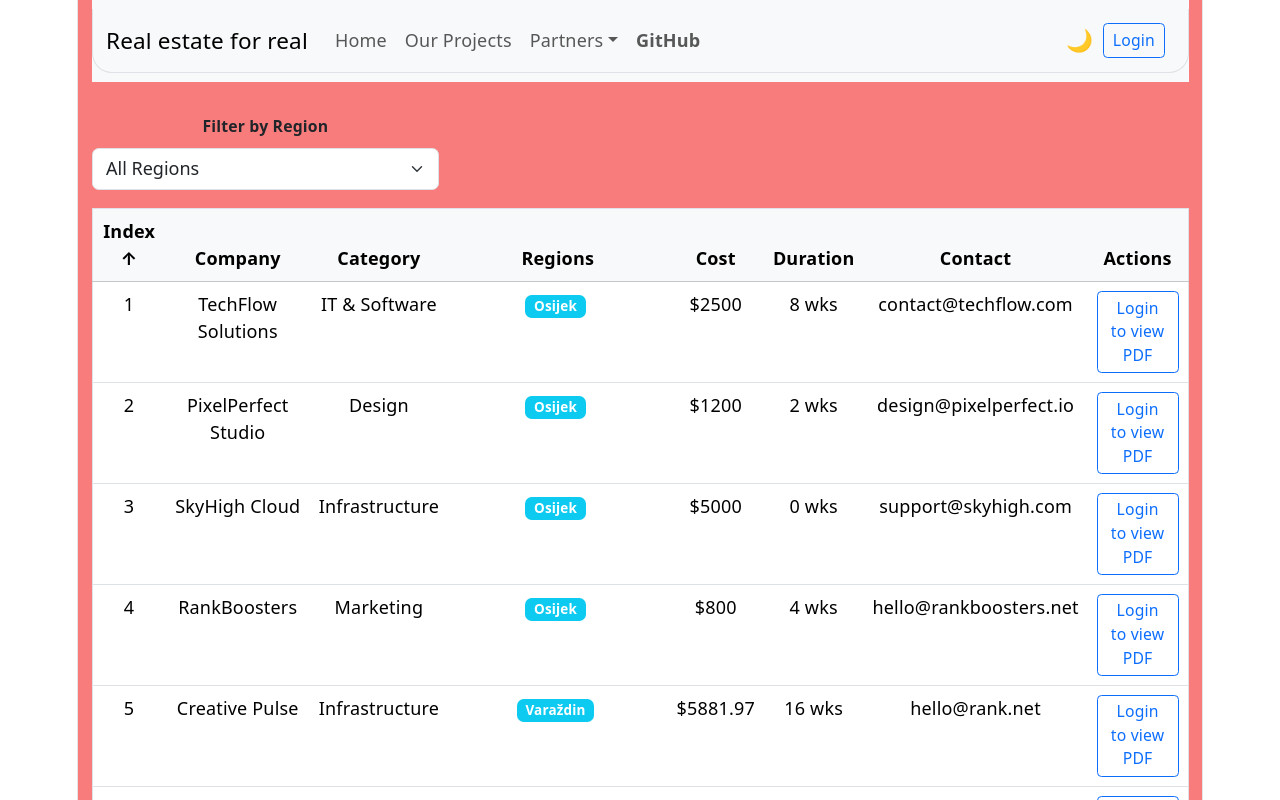
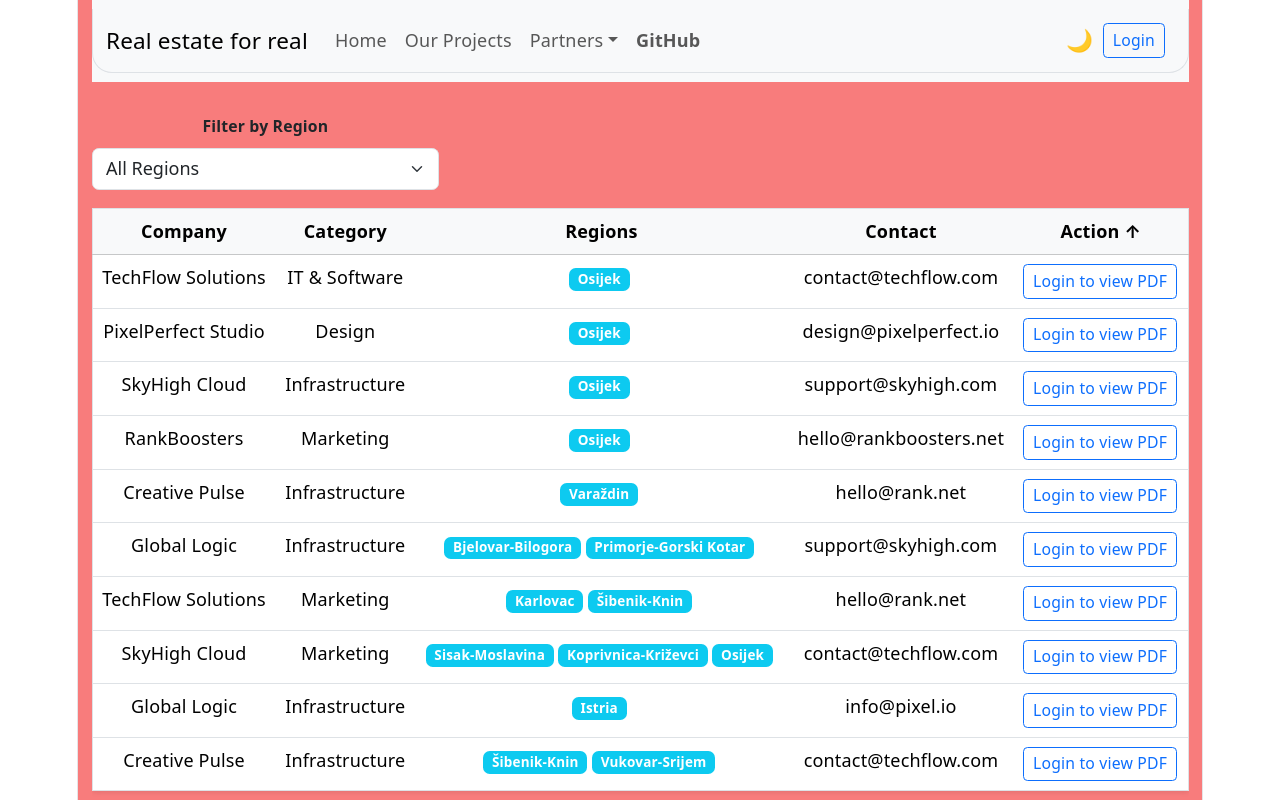
Before and after one commit to EdwardTilhof/predstavljanjeObrtnika, a React (Vite) app: page /partners in a window 1280 px wide. Shown: the top 800 px of the page. Built offline with nearby package versions, Linux system fonts and the light colour scheme; what @react-pdf/renderer would draw is missing.

Commit message:
added titles at partners for asc or dsc

```diff
--- a/src/pages/relateToPartners/CooperatingPartnersMain.jsx
+++ b/src/pages/relateToPartners/CooperatingPartnersMain.jsx
@@ -147,26 +147,41 @@ const CooperatingPartnersMain = ({ selectedCategory }) => {
       <Table hover responsive className="shadow-sm border">
         <thead className="table-light">
           <tr>
-            <th onClick={() => handleSort('original')} style={{ cursor: 'pointer' }}>
-              Index {sortConfig.key === 'original' && (sortConfig.direction === 'asc' ? '↑' : '↓')}
-            </th>
-            <th onClick={() => handleSort('company')} style={{ cursor: 'pointer' }}>
+
+            <th title={
+              sortConfig.key === 'original'
+                ? (sortConfig.direction === 'asc' ? 'Ascending' : 'Descending')
+                : 'Click to sort'
+            }
+              onClick={() => handleSort('company')} style={{ cursor: 'pointer' }}>
               Company {sortConfig.key === 'company' && (sortConfig.direction === 'asc' ? '↑' : '↓')}
             </th>
-            <th onClick={() => handleSort('category')} style={{ cursor: 'pointer' }}>
+            <th title={
+              sortConfig.key === 'original'
+                ? (sortConfig.direction === 'asc' ? 'Ascending' : 'Descending')
+                : 'Click to sort'
+            }
+              onClick={() => handleSort('category')} style={{ cursor: 'pointer' }}>
               Category {sortConfig.key === 'category' && (sortConfig.direction === 'asc' ? '↑' : '↓')}
             </th>
             <th>Regions</th>
-            <th onClick={() => handleSort('cost')} style={{ cursor: 'pointer' }}>
-              Cost {sortConfig.key === 'cost' && (sortConfig.direction === 'asc' ? '↑' : '↓')}
-            </th>
-            <th onClick={() => handleSort('duration')} style={{ cursor: 'pointer' }}>
-              Duration {sortConfig.key === 'duration' && (sortConfig.direction === 'asc' ? '↑' : '↓')}
-            </th>
             <th>Contact</th>
-            {userRank >= ROLE_RANKS.GUEST && <th>Actions</th>}
+            {userRank >= ROLE_RANKS.GUEST &&
+              <th title={
+                sortConfig.key === 'original'
+                  ? (sortConfig.direction === 'asc' ? 'Ascending' : 'Descending')
+                  : 'Click to sort'
+              }
+                onClick={() => handleSort('original')} style={{ cursor: 'pointer' }}>
+                Action {sortConfig.key === 'original' && (sortConfig.direction === 'asc' ? '↑' : '↓')}
+              </th>}
             {userRank >= ROLE_RANKS.MODERATOR &&
-              <th onClick={() => handleSort('importanceValue')} style={{ cursor: 'pointer' }}>
+              <th title={
+                sortConfig.key === 'original'
+                  ? (sortConfig.direction === 'asc' ? 'Ascending' : 'Descending')
+                  : 'Click to sort'
+              }
+                onClick={() => handleSort('importanceValue')} style={{ cursor: 'pointer' }}>
                 importanceValue {sortConfig.key === 'importanceValue' && (sortConfig.direction === 'asc' ? '↑' : '↓')}
               </th>
             }
@@ -186,7 +201,6 @@ const CooperatingPartnersMain = ({ selectedCategory }) => {
 
             return (
               <tr key={partner.id}>
-                <td>{partners.indexOf(partner) + 1}</td>
                 <td>{partner.company}</td>
                 <td>{categoryName}</td>
                 <td>
@@ -194,8 +208,6 @@ const CooperatingPartnersMain = ({ selectedCategory }) => {
                     <Badge key={i} bg="info" className="me-1">{name}</Badge>
                   ))}
                 </td>
-                <td>${partner.cost}</td>
-                <td>{partner.duration} wks</td>
                 <td>{partner.contact}</td>
                 <td>
                   <Stack direction="horizontal" gap={2}>
@@ -258,10 +270,11 @@ const CooperatingPartnersMain = ({ selectedCategory }) => {
             );
           })}
         </tbody>
-      </Table>
+      </Table >
 
       {/* Pagination Controls */}
-      {totalPages > 1 && (
+      {
+        totalPages > 1 && (
           <Pagination className="justify-content-center mt-4">
             <Pagination.First onClick={() => setCurrentPage(1)} disabled={currentPage === 1} />
             <Pagination.Prev onClick={() => setCurrentPage(prev => Math.max(prev - 1, 1))} disabled={currentPage === 1} />
@@ -319,13 +332,16 @@ const CooperatingPartnersMain = ({ selectedCategory }) => {
             <Pagination.Next onClick={() => setCurrentPage(prev => Math.min(prev + 1, totalPages))} disabled={currentPage === totalPages} />
             <Pagination.Last onClick={() => setCurrentPage(totalPages)} disabled={currentPage === totalPages} />
           </Pagination>
-      )}
+        )
+      }
 
-      {userRank >= ROLE_RANKS.MODERATOR && (
+      {
+        userRank >= ROLE_RANKS.MODERATOR && (
           <Button variant="primary" className="mt-3" onClick={() => navigate(ROUTES.newCooperatingPartner)}>
             Add New Partner
           </Button>
-      )}
+        )
+      }
 
       <DeleteConfirmationModal
         show={showModal}
```
Lines whose indentation alone changed are shown as unchanged.
